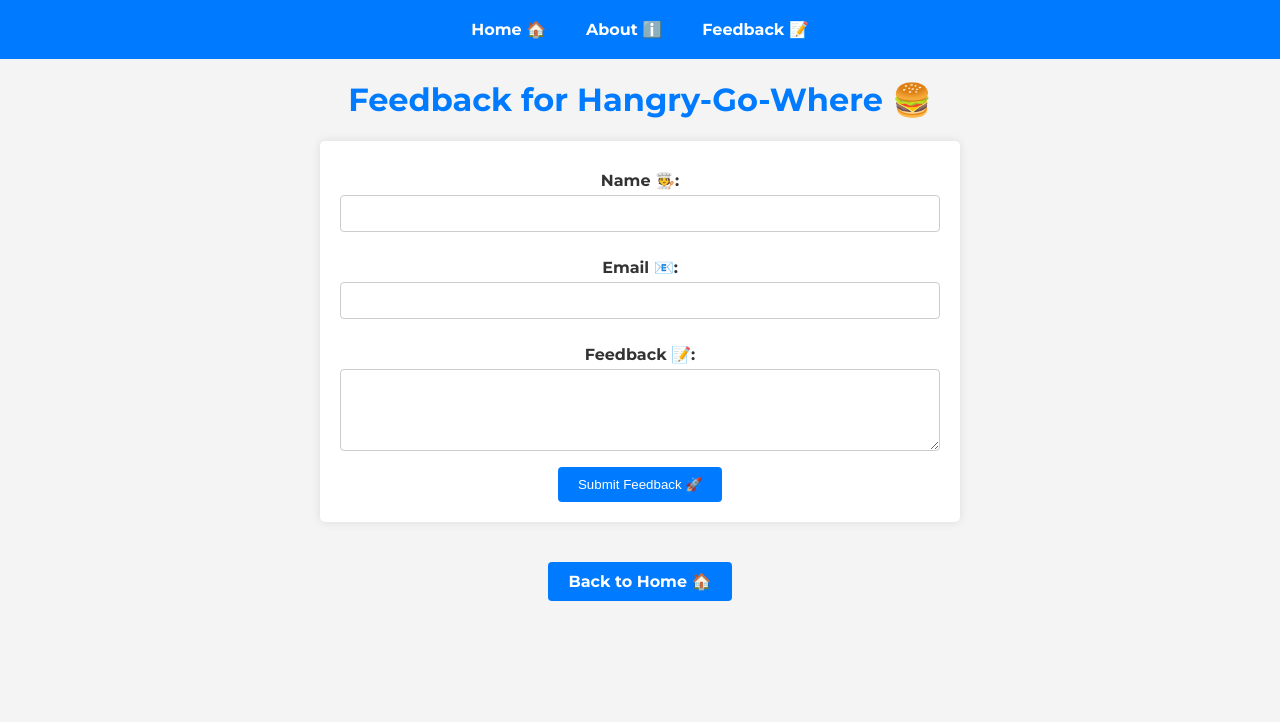
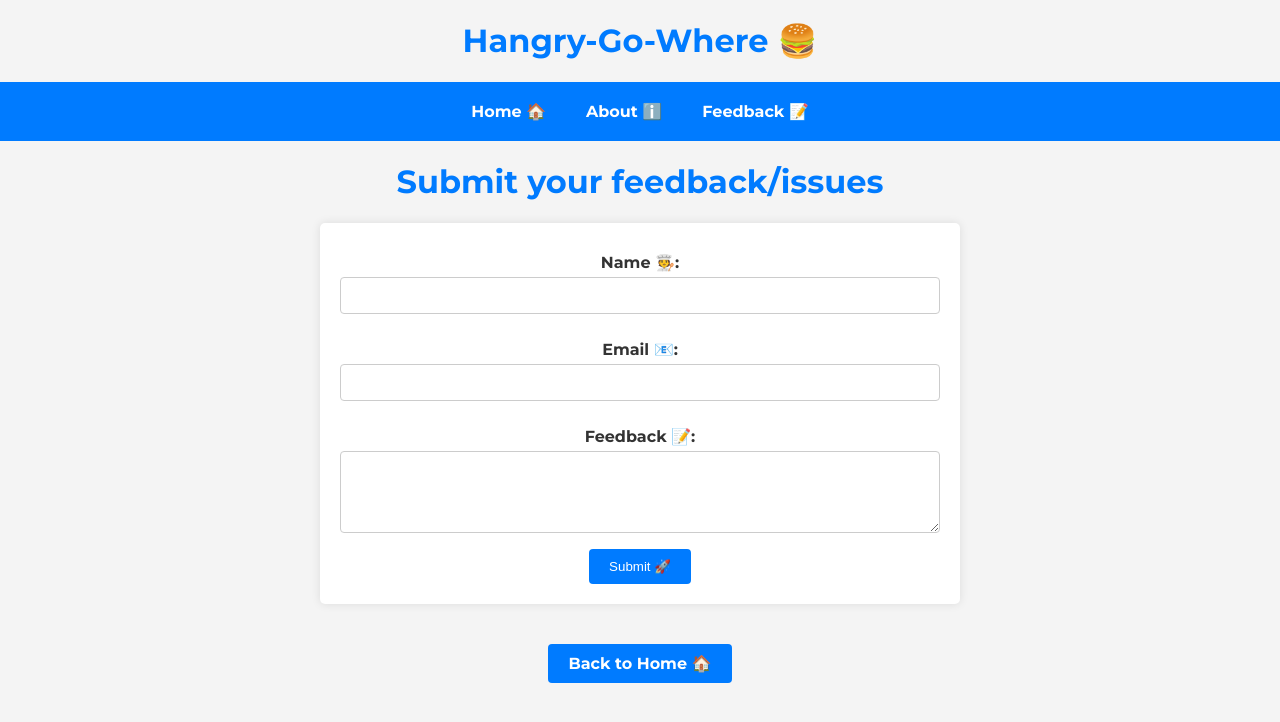
Before and after one commit to soonieboi/hangrygowhere, a website: page public/feedback.html in a window 1280 px wide. Drawn offline with Linux system fonts and the light colour scheme.

Commit message:
29 Nov update and bug fix

```diff
--- a/public/feedback.html
+++ b/public/feedback.html
@@ -112,6 +112,7 @@
 </head>
 
 <body>
+  <h1>Hangry-Go-Where 🍔</h1>
   <!-- Navigation -->
   <nav>
     <a href="index.html">Home 🏠</a>
@@ -119,10 +120,10 @@
     <a href="feedback.html">Feedback 📝</a>
   </nav>
 
-  <h1>Feedback for Hangry-Go-Where 🍔</h1>
+  <h1>Submit your feedback/issues</h1>
 
   <!-- Feedback Form -->
-  <form id="feedbackForm" action="https://hangry-go-where.com/submit-feedback" method="post">
+  <form id="feedbackForm" action="http://localhost:3000/submit-feedback" method="post">
     <label for="name">Name 🧑‍🍳:</label>
     <input type="text" id="name" name="name" required>
 
@@ -134,7 +135,7 @@
 
     <!-- Container for the submit button -->
     <div class="submit-container">
-      <button type="submit">Submit Feedback 🚀</button>
+      <button type="submit">Submit 🚀</button>
     </div>
   </form>
 
```
